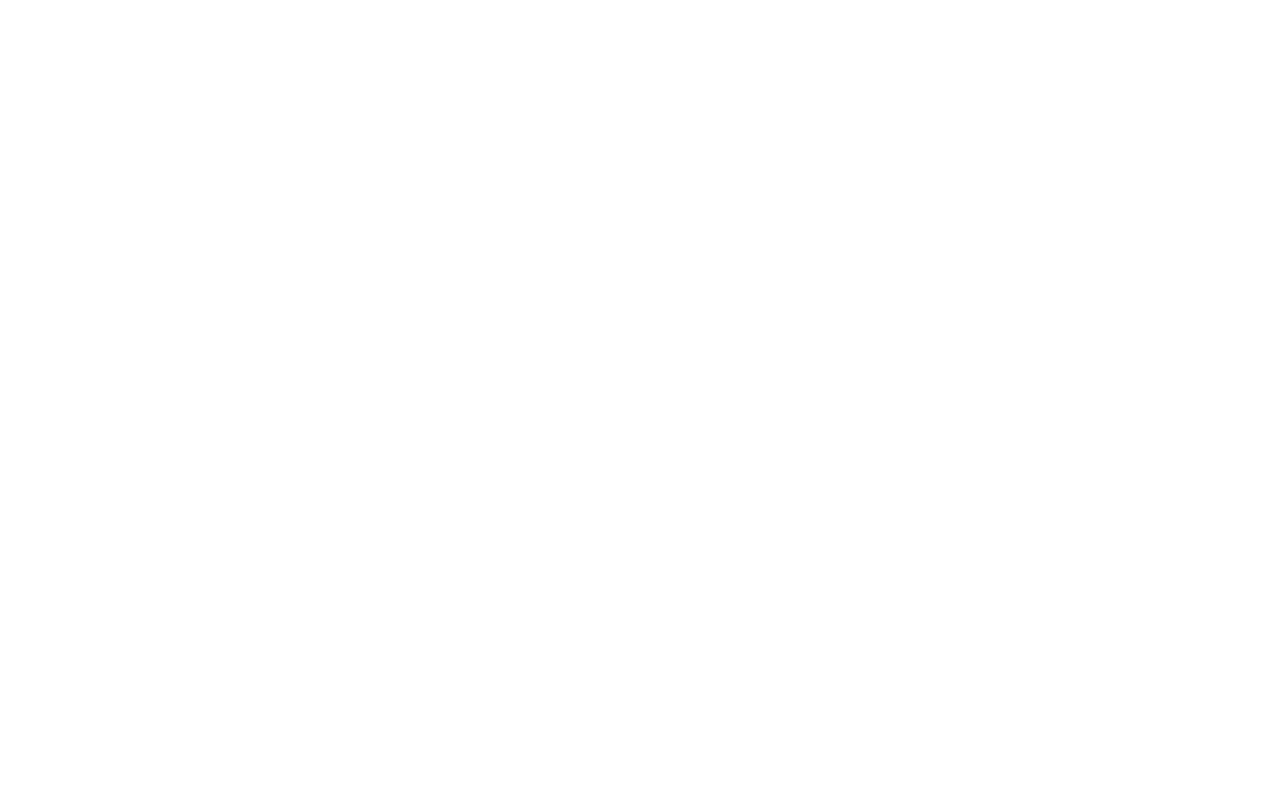
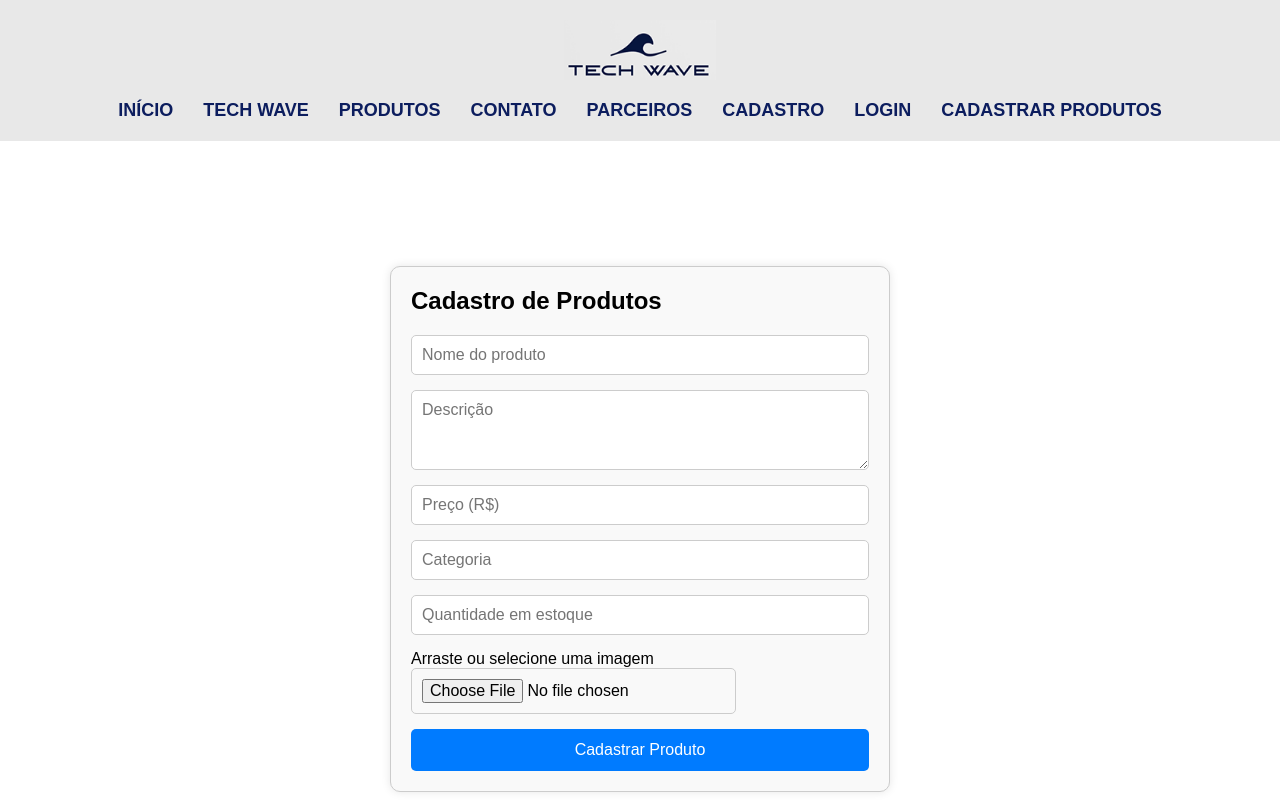
Before and after one commit to viniciusielo4/TechWave, a React (Create React App) app: page /cadastroprodutos in a window 1280 px wide. Before the commit this address had no page. Shown: the top 800 px of the page. Built offline with nearby package versions, Linux system fonts and the light colour scheme.

Commit message:
Add files via upload

```diff
--- a/src/App.css
+++ b/src/App.css
@@ -803,3 +803,52 @@
   opacity: 0;
   transition: opacity 0.5s ease-out;
 }
+
+.cadastro-container {
+  max-width: 500px;
+  margin: 50px auto;
+  padding: 20px;
+  border: 1px solid #ccc;
+  border-radius: 10px;
+  box-shadow: 0 0 10px rgba(0,0,0,0.1);
+  background-color: #f9f9f9;
+  margin-top: 125px;
+}
+
+.cadastro-form {
+  display: flex;
+  flex-direction: column;
+  gap: 15px;
+  margin-top: 20px;
+}
+
+.cadastro-form input,
+.cadastro-form textarea {
+  padding: 10px;
+  font-size: 16px;
+  border-radius: 5px;
+  border: 1px solid #ccc;
+}
+
+.cadastro-form textarea {
+  resize: vertical;
+  min-height: 80px;
+}
+
+.cadastro-form button {
+  padding: 12px;
+  background-color: #007BFF;
+  color: white;
+  font-size: 16px;
+  border: none;
+  border-radius: 5px;
+  cursor: pointer;
+}
+
+.cadastro-form button:hover {
+  background-color: #0056b3;
+}
+
+.cadastro-form h2{
+padding: 10px;
+}
--- a/src/App.js
+++ b/src/App.js
@@ -8,6 +8,7 @@
 import Sobre from './pages/Sobre';
 import Contato from './pages/Contato'
 import Home from './pages/Home';
+import CadastroProdutos from './pages/CadastroProdutos';
 
 
 
@@ -22,6 +23,7 @@
         <Route path="/sobre" element={<Sobre/>} />
         <Route path="/contato" element={<Contato/>} />
         <Route path="/home" element={<Home/>} />
+        <Route path="/cadastroprodutos" element={<CadastroProdutos/>}/>
       </Routes>
     </Router>
   );
--- a/src/pages/Cabecalho.js
+++ b/src/pages/Cabecalho.js
@@ -16,6 +16,8 @@
           <li><Link to="/parceiro">PARCEIROS</Link></li>
           <li><Link to="/cadastro">CADASTRO</Link></li>
           <li><Link to="/">LOGIN</Link></li>
+          <li><Link to="/cadastroprodutos">CADASTRAR PRODUTOS</Link></li>
+
         </ul>
       </nav>
     </header>
--- /dev/null
+++ b/src/pages/CadastroProdutos.js
@@ -0,0 +1,104 @@
+import Cabecalho from './Cabecalho';
+import '../App.css';
+import React, { useState } from 'react';
+import Footer from '../components/Footer';
+
+function CadastroProdutos() {
+    const [produto, setProduto] = useState({
+      nome: '',
+      descricao: '',
+      preco: '',
+      categoria: '',
+      estoque: ''
+    });
+
+    const [imagem, setImagem] = useState(null);
+    const [preview, setPreview] = useState(null);
+
+    const handleChange = (e) => {
+      setProduto({ ...produto, [e.target.name]: e.target.value });
+    };
+
+    const handleImagemChange = (e) => {
+      const file = e.target.files[0];
+      if (file) {
+        setImagem(file);
+        setPreview(URL.createObjectURL(file));
+      }
+    };
+
+    const handleSubmit = (e) => {
+      e.preventDefault();
+      console.log('Produto cadastrado:', produto);
+      console.log('Imagem selecionada:', imagem);
+    };
+
+    return (
+      <div>
+        <Cabecalho />
+        <div className="cadastro-container">
+          <h2>Cadastro de Produtos</h2>
+          <form onSubmit={handleSubmit} className="cadastro-form">
+            <input
+              type="text"
+              name="nome"
+              placeholder="Nome do produto"
+              value={produto.nome}
+              onChange={handleChange}
+              required
+            />
+            <textarea
+              name="descricao"
+              placeholder="Descrição"
+              value={produto.descricao}
+              onChange={handleChange}
+              required
+            />
+            <input
+              type="number"
+              name="preco"
+              placeholder="Preço (R$)"
+              value={produto.preco}
+              onChange={handleChange}
+              required
+            />
+            <input
+              type="text"
+              name="categoria"
+              placeholder="Categoria"
+              value={produto.categoria}
+              onChange={handleChange}
+              required
+            />
+            <input
+              type="number"
+              name="estoque"
+              placeholder="Quantidade em estoque"
+              value={produto.estoque}
+              onChange={handleChange}
+              required
+            />
+
+            <div className="imagem-upload">
+              <label className="upload-label">
+                Arraste ou selecione uma imagem
+                <input
+                  type="file"
+                  accept="image/*"
+                  onChange={handleImagemChange}
+                />
+              </label>
+              {preview && (
+                <img src={preview} alt="Preview" className="imagem-preview" />
+              )}
+            </div>
+
+            <button type="submit">Cadastrar Produto</button>
+          </form>
+        </div>
+        <Footer />
+      </div>
+    );
+  }
+
+  export default CadastroProdutos;
```
